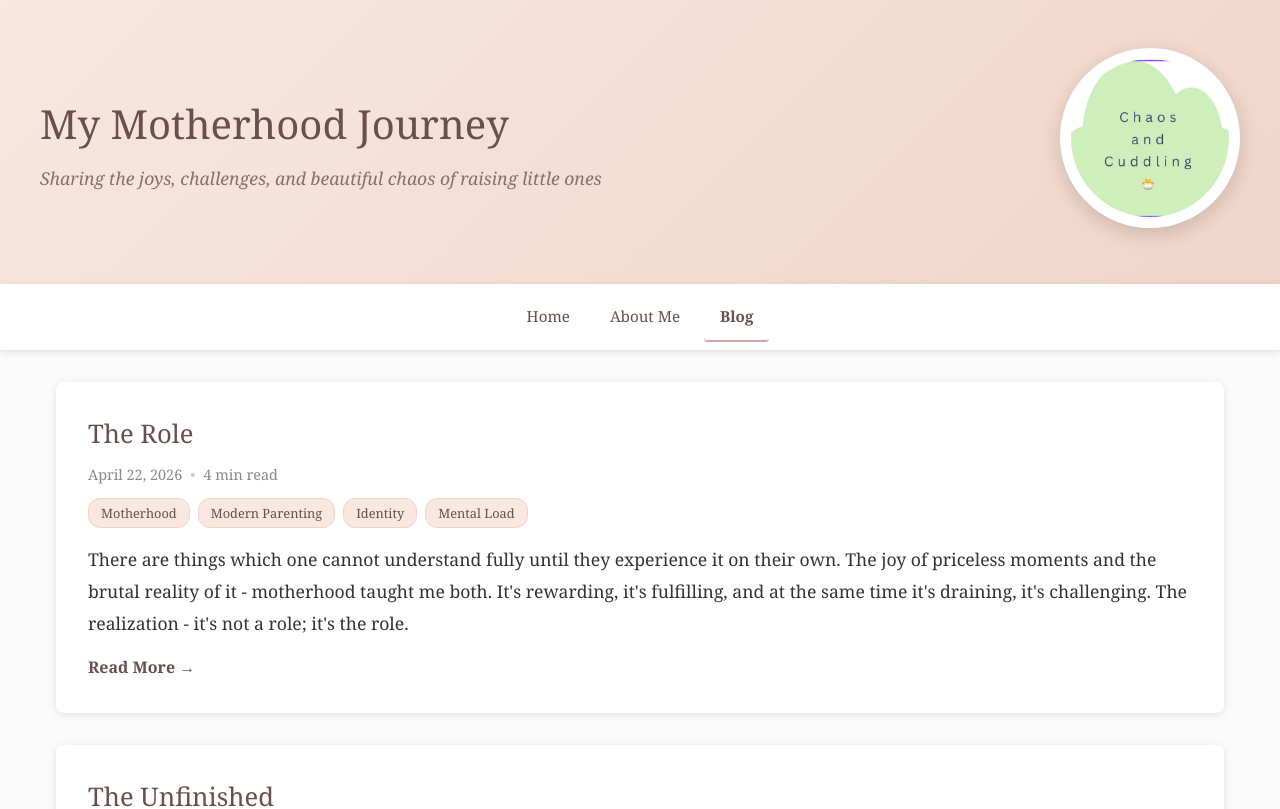
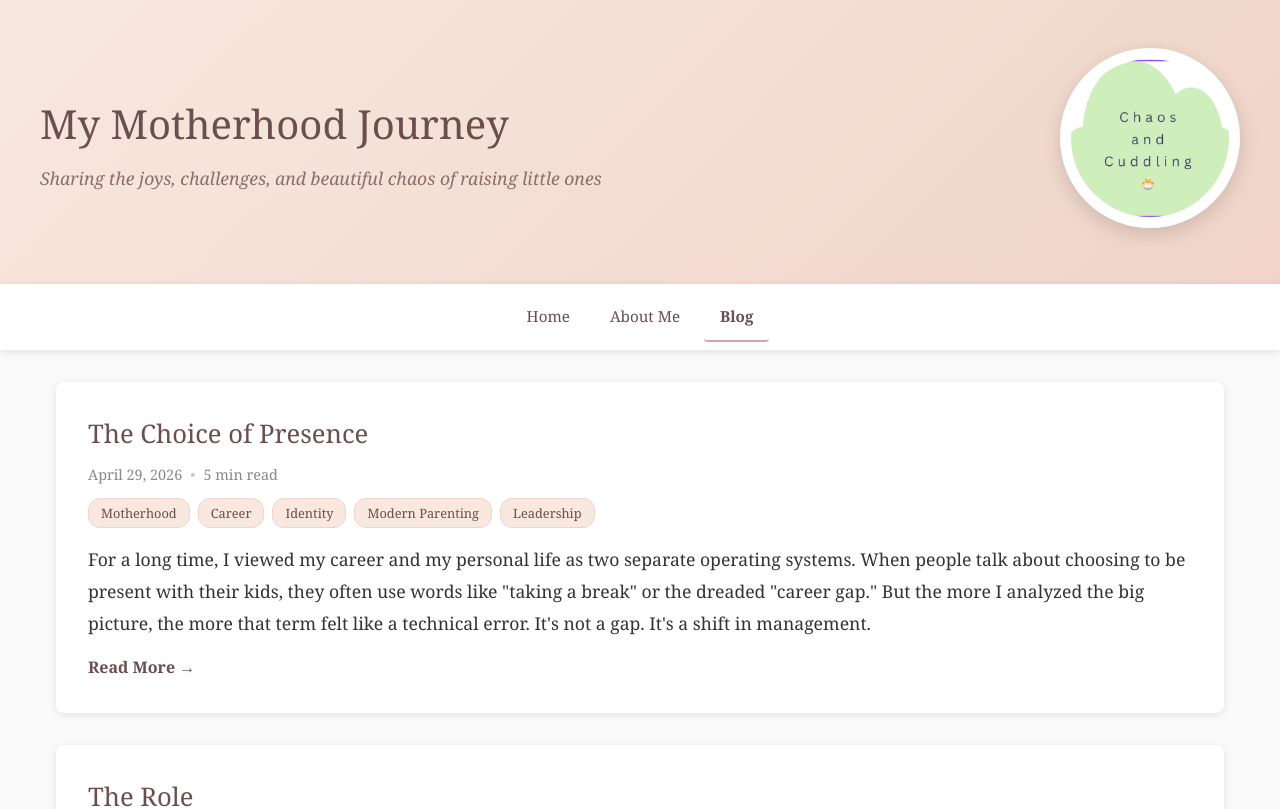
Before and after one commit to skhare2929/motherhood-blog, a React (Create React App) app: page /blog in a window 1280 px wide. Shown: the top 809 px of the page. Built offline with nearby package versions, Linux system fonts and the light colour scheme; no server answers.

Commit message:
new blog added

```diff
--- a/src/blogs/blogData.js
+++ b/src/blogs/blogData.js
@@ -14,6 +14,15 @@
 */
 
 export const blogPosts = [
+  {
+    id: 'the-choice-of-presence',
+    title: 'The Choice of Presence',
+    date: 'April 29, 2026',
+    readTime: '5 min read',
+    tags: ['Motherhood', 'Career', 'Identity', 'Modern Parenting', 'Leadership'],
+    excerpt: `For a long time, I viewed my career and my personal life as two separate operating systems. When people talk about choosing to be present with their kids, they often use words like "taking a break" or the dreaded "career gap." But the more I analyzed the big picture, the more that term felt like a technical error. It's not a gap. It's a shift in management.`,
+    fullContent: null
+  },
   {
     id: 'the-role',
     title: 'The Role',
--- /dev/null
+++ b/src/blogs/the-choice-of-presence.md
@@ -0,0 +1,45 @@
+## Redefining the "Gap": Why Intentional Parenting is a Strategic Leadership Role
+
+For a long time, I viewed my career and my personal life as two separate operating systems. One was built for 'Productivity' - deadlines, engineering logic, and measurable output. The other was 'Home' - a beautiful, chaotic variable that didn't quite fit into a neat spreadsheet.
+
+When people talk about choosing to be present with their kids, they often use words like "taking a break," "stepping back," or the dreaded "career gap." I'll be honest: I used to call it a 'career break' too. Because when I entered into it, I didn't really had a name for it. But the more I analyzed the big picture, the more that term felt like a technical error. Something that needed to be challenged.
+
+As I've spent more time in the thick of it, I've realized that's the wrong framework. It's not a gap. It's a shift in management.
+
+## The Logic of Presence
+
+In engineering, we talk about optimization. We look at a system and ask: Where is the most critical point of impact?
+
+Right now, for many of us, that point of impact isn't in a boardroom; it's at the kitchen table or on the floor with building blocks and books. When we choose to be intentionally present, we aren't "pausing" our leadership skills. We are applying them to the most complex, high-stakes project there is: the development of a human being.
+
+This is what I call The Choice of Presence.
+
+Presence isn't a pause in your career; it is the active exercise of your authority. It's the decision to move parenting out of the margins and into the center - viewing it not as a side project, but as the work of architecting the next generation.
+
+## Dismantling the Stigma
+
+There is a massive amount of mental pressure to justify why we aren't "working" in the traditional sense. We feel like we need a resume-friendly excuse for why we chose to focus on our families. We've all felt that small, awkward pause in conversation when someone asks what we're doing right now. The answer rarely comes out straight. We hesitate. We apologize. We say, 'I used to work in [industry], but since the baby, I'm... just focusing on this.' We lead with an explanation instead of an identity.
+
+Why do we feel the need to justify the most intentional work we will ever do?
+
+In any other context, dedicating oneself to a high-stakes, long-term project is seen as a bold commitment. Yet, when that project is the intentional development of a human being, it's labeled as 'stepping away.' We need to stop equating presence with a lack of ambition.
+
+We need to change that narrative.
+
+## Intentionality is the Skill
+
+Redefining this role isn't about the physical space you occupy - it's not a debate of "staying home" versus "going to an office." It is about the intentionality you bring to the room.
+
+We need to stop viewing this time as a detour. When you approach your home with the same rigor you once gave a project, you are doing work that no corporate seminar could ever teach. You are learning to hold your focus in the middle of total unpredictability. You are doing the quiet, patient work of fostering a soul - a task that requires far more strategic thinking than any spreadsheet.
+
+This is a high-level discipline. You are translating abstract values into a living, breathing foundation. If we are leading our homes with this kind of intentionality, we aren't pausing our careers. We are exercising our leadership at its highest possible level.
+
+## My Perspective
+
+I am building Chaos and Cuddling because I am done with the "career break" stigma. It's a phrase that suggests we've stopped contributing, as if we've put our brains on a shelf to collect dust while we focus on our families.
+
+I want to create a space where we recognize that choosing presence is actually a power move. It is a conscious decision to invest your time, your intellect, and your energy into the deepest level of human potential. It's a refusal to let society tell you that your value is only tied to a corporate title.
+
+If you've ever felt like you had to minimize your life at home to sound "professional", I want to challenge that. You are not "just" anything. You are a founder of a future. You are a strategist of human growth. You are a leader in every sense of the word. You are a Mom.
+
+You haven't left the workforce; you've just chosen a different headquarters now.
```
Also changed, not shown: 1 other file (tests, documents, lock files or other folders).
